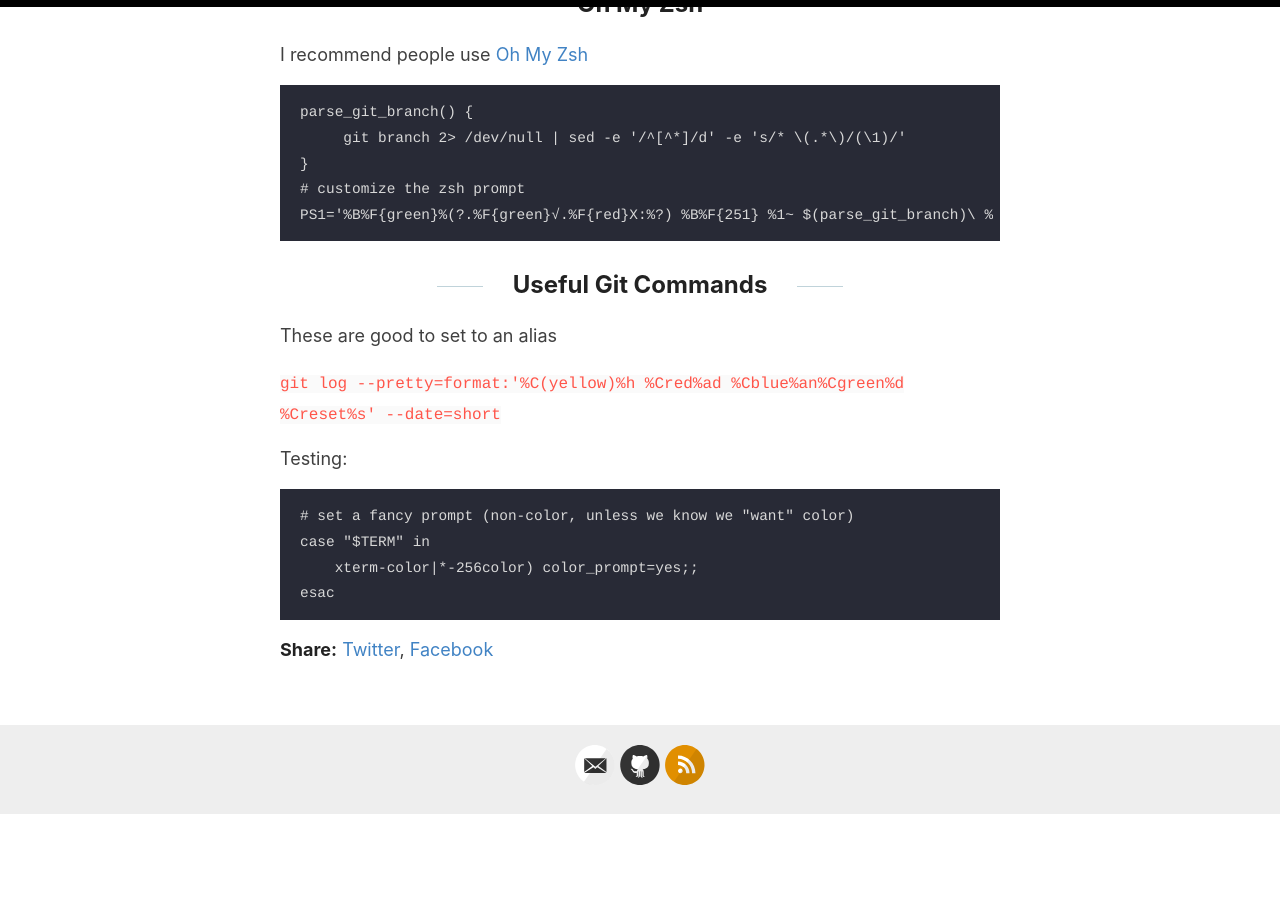
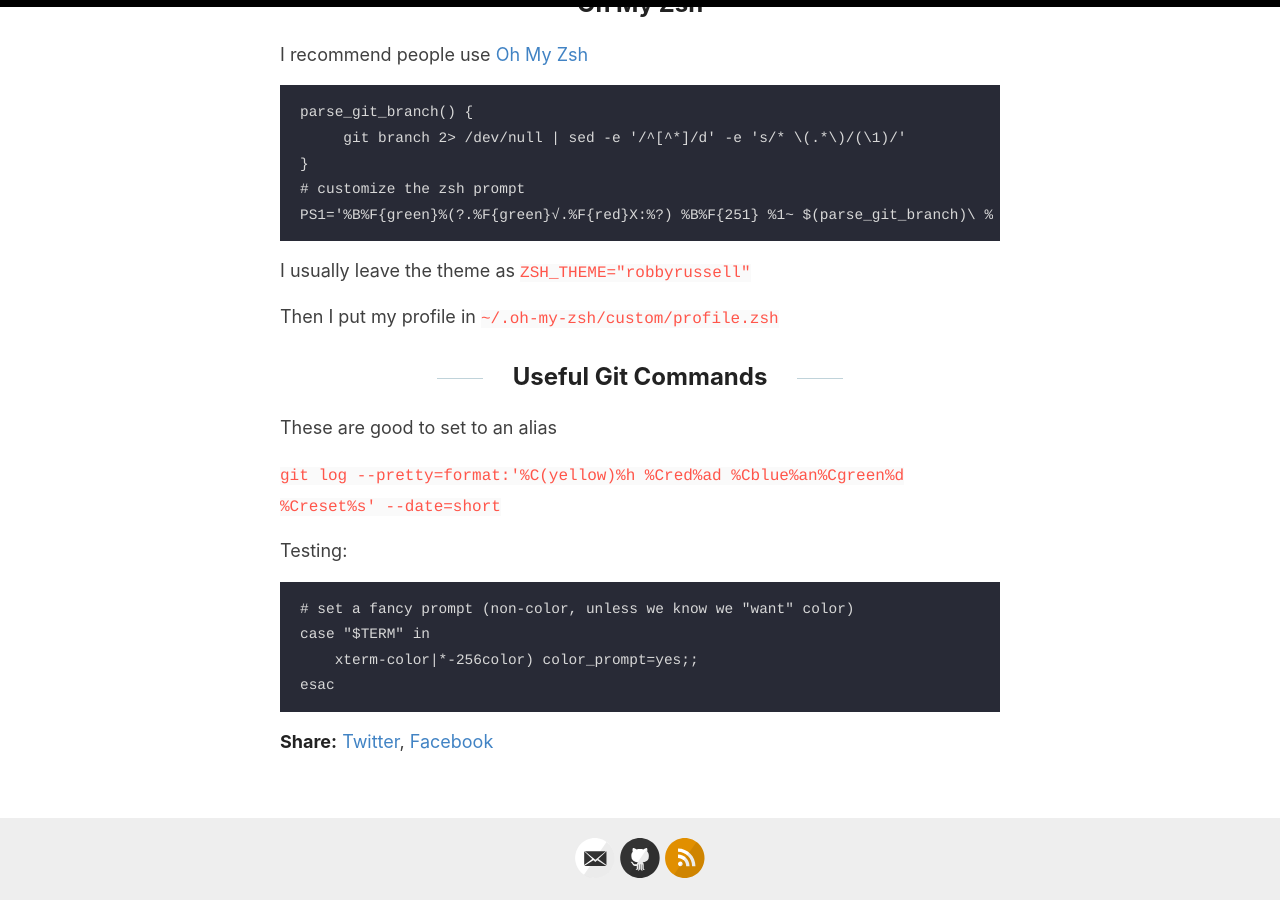
Before and after one commit to jss367/blog, a Jekyll site: the page built from _posts/2020-06-06-bash-aliases.md, in a window 1280 px wide and 900 px high, scrolled down 2638 px. Built offline with Jekyll 4.4.1, drawn with Linux system fonts in a browser that asks for light colours; our own code applies the rules of GitHub Pages for plain Markdown files; before the commit the page ends 3453 px from its top, so only the background shows below that.

Commit message:
Update 2020-06-06-bash-aliases.md

````diff
--- a/_posts/2020-06-06-bash-aliases.md
+++ b/_posts/2020-06-06-bash-aliases.md
@@ -116,6 +116,14 @@ parse_git_branch() {
 PS1='%B%F{green}%(?.%F{green}√.%F{red}X:%?) %B%F{251} %1~ $(parse_git_branch)\ %# '
 ```
 
+I usually leave the theme as `ZSH_THEME="robbyrussell"`
+
+
+Then I put my profile in `~/.oh-my-zsh/custom/profile.zsh`
+
+
+
+
 
 ## Useful Git Commands
 
````
